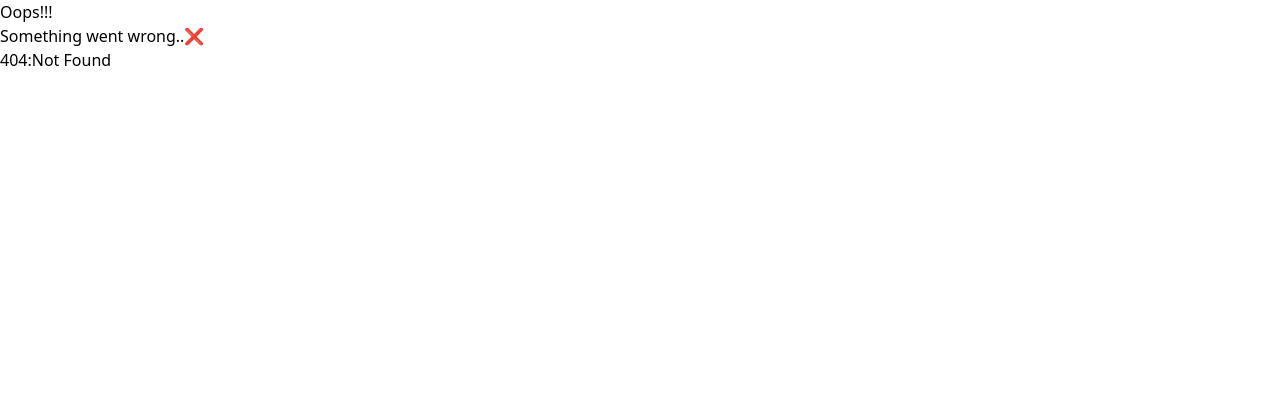
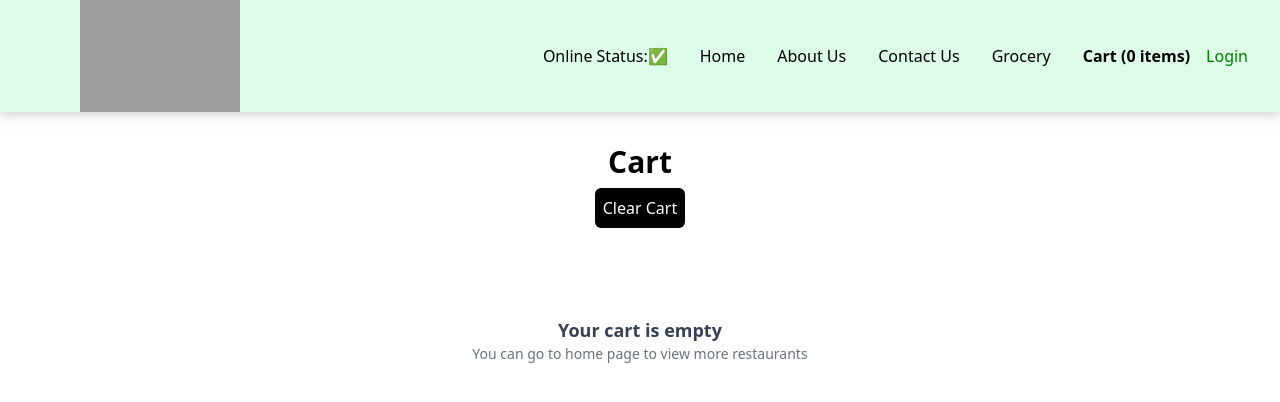
Before and after one commit to adriatic07/Food-Ordering-App, a React (Vite) app: page /cart in a window 1280 px wide. Before the commit this address had no page. Shown: the top 402 px of the page. Built offline with nearby package versions, Linux system fonts and the light colour scheme; grey boxes are pictures that could not be loaded.

Commit message:
add redux store for cart component

```diff
--- a/package.json
+++ b/package.json
@@ -25,8 +25,10 @@
     "tailwindcss": "^3.4.9"
   },
   "dependencies": {
+    "@reduxjs/toolkit": "^2.2.7",
     "react": "^18.3.1",
     "react-dom": "^18.3.1",
+    "react-redux": "^9.1.2",
     "react-router-dom": "^6.25.1"
   }
 }
--- /dev/null
+++ b/src/Utils/appStore.js
@@ -0,0 +1,10 @@
+import { configureStore } from "@reduxjs/toolkit";
+import cartReducer from "./cartSlice";
+
+const appStore = configureStore({
+  reducer: {
+    cart: cartReducer,
+  },
+});
+
+export default appStore;
--- /dev/null
+++ b/src/Utils/cartSlice.js
@@ -0,0 +1,24 @@
+import { createSlice } from "@reduxjs/toolkit";
+
+const cartSlice = createSlice({
+  name: "cart",
+  initialState: {
+    items: [],
+  },
+  reducers: {
+    addItem: (state, action) => {
+      //mutating the state here
+      state.items.push(action.payload);
+    },
+    removeItem: (state) => {
+      state.items.pop();
+    },
+    clearCart: (state) => {
+      state.items.length = 0; //[]
+    },
+  },
+});
+
+export const { addItem, removeItem, clearCart } = cartSlice.actions;
+
+export default cartSlice.reducer;
--- /dev/null
+++ b/src/components/Cart.js
@@ -0,0 +1,38 @@
+import { useDispatch, useSelector } from "react-redux";
+import Itemlist from "./Itemlist";
+import { clearCart } from "../Utils/cartSlice";
+
+const Cart = () => {
+  const cartItems = useSelector((store) => store.cart.items);
+
+  const dispatch = useDispatch();
+  const handleClearCart = () => {
+    dispatch(clearCart());
+  };
+  return (
+    <div className="text-center p-4 m-4">
+      <h1 className="font-semibold text-3xl">Cart</h1>
+      <div className="w-6/12 m-auto">
+        <button
+          className="p-2 m-2 bg-black text-white rounded-md"
+          onClick={handleClearCart}
+        >
+          Clear Cart
+        </button>
+        {cartItems.length === 0 && (
+          <div className="my-20">
+            <h1 className="font-semibold text-lg text-gray-700">
+              Your cart is empty
+            </h1>
+            <h5 className="text-sm text-gray-500">
+              You can go to home page to view more restaurants
+            </h5>
+          </div>
+        )}
+        <Itemlist items={cartItems} />
+      </div>
+    </div>
+  );
+};
+
+export default Cart;
--- a/src/components/Header.js
+++ b/src/components/Header.js
@@ -3,6 +3,7 @@ import { useContext, useState } from "react";
 import { Link } from "react-router-dom";
 import useOnlineStatus from "../Utils/useOnlineStatus";
 import UserContext from "../Utils/UserContext";
+import { useSelector } from "react-redux";
 
 const Header = () => {
   const [btnName, setBtnName] = useState("Login");
@@ -15,7 +16,9 @@ const Header = () => {
 
   const { loggedInUser } = useContext(UserContext);
 
-  console.log(loggedInUser);
+  const cartItems = useSelector((store) => store.cart.items);
+
+  console.log(cartItems);
 
   return (
     <div className="flex justify-between drop-shadow-lg bg-green-100">
@@ -43,7 +46,11 @@ const Header = () => {
               Grocery
             </Link>
           </li>
-          <li className="px-4">Cart</li>
+          <li className="px-4 font-semibold">
+            <Link style={style} to="/cart">
+              Cart ({cartItems.length} items)
+            </Link>
+          </li>
           <li>
             <button
               className="login-btn"
--- a/src/components/Itemlist.js
+++ b/src/components/Itemlist.js
@@ -1,6 +1,13 @@
+import { useDispatch } from "react-redux";
 import { CDN_URL } from "../Utils/constants";
+import { addItem } from "../Utils/cartSlice";
 
 const Itemlist = ({ items }) => {
+  const dispatch = useDispatch();
+  const handleAddItem = (item) => {
+    //Dispatch an action
+    dispatch(addItem(item));
+  };
   //console.log(items);
   return (
     <div>
@@ -31,7 +38,10 @@ const Itemlist = ({ items }) => {
           </div>
           <div className="w-3/12 p-4">
             <div className="absolute">
-              <button className="py-1 px-2 rounded-sm mx-12 my-[106px] bg-white hover:bg-gray-200 text-green-400 font-bold shadow-lg">
+              <button
+                className="py-1 px-2 rounded-sm mx-12 my-[106px] bg-white hover:bg-gray-200 text-green-400 font-bold shadow-lg"
+                onClick={() => handleAddItem(item)}
+              >
                 ADD
               </button>
             </div>
```
Also changed, not shown: src/App.js (+10 -3 lines), 1 other file (tests, documents, lock files or other folders).
